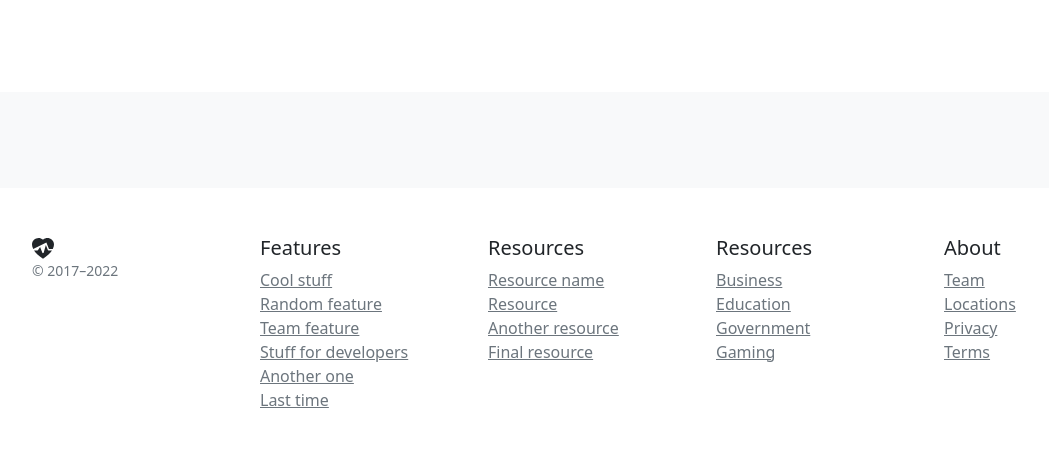
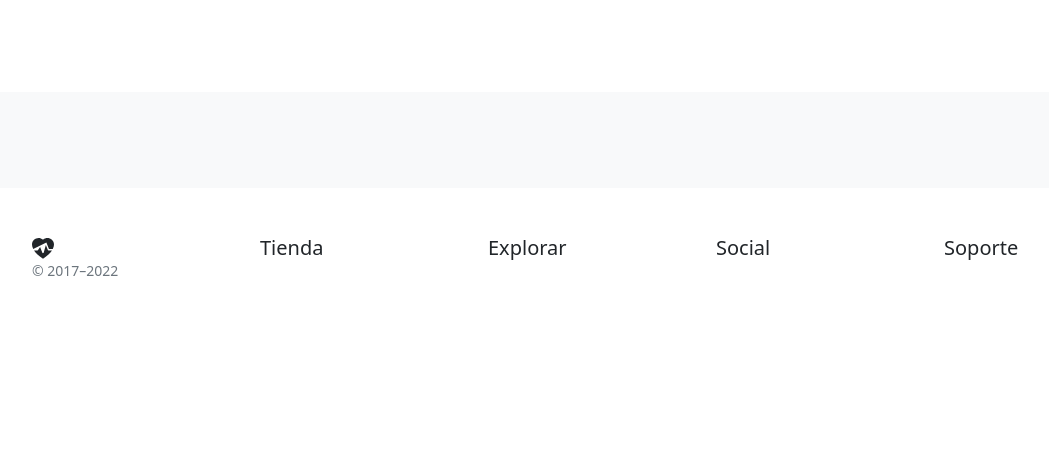
Before and after one commit to JGaston89/veterinaria, a Symfony app: template templates/Home/index.html.twig in a window 1280 px wide. Shown: the part 1124-1600 px from the top of the page, without its empty margins (50-1099 px from the left). After the commit the page ends 1400 px from the top, so only its background shows below. Run offline with Twig, Linux system fonts and the light colour scheme; the template is opened without the code that fills it, so the values that code supplies are empty; some libraries are stand-ins or nearby versions.

Commit message:
Add files via upload

```diff
--- a/templates/Home/index.html.twig
+++ b/templates/Home/index.html.twig
@@ -129,41 +129,41 @@
       <small class="d-block mb-3 text-muted">© 2017–2022</small>
     </div>
     <div class="col-6 col-md">
-      <h5>Features</h5>
+      <h5>Tienda</h5>
       <ul class="list-unstyled text-small">
-        <li><a class="link-secondary" href="#">Cool stuff</a></li>
+        {# <li><a class="link-secondary" href="#">Cool stuff</a></li>
         <li><a class="link-secondary" href="#">Random feature</a></li>
         <li><a class="link-secondary" href="#">Team feature</a></li>
         <li><a class="link-secondary" href="#">Stuff for developers</a></li>
         <li><a class="link-secondary" href="#">Another one</a></li>
-        <li><a class="link-secondary" href="#">Last time</a></li>
+        <li><a class="link-secondary" href="#">Last time</a></li> #}
       </ul>
     </div>
     <div class="col-6 col-md">
-      <h5>Resources</h5>
+      <h5>Explorar</h5>
       <ul class="list-unstyled text-small">
-        <li><a class="link-secondary" href="#">Resource name</a></li>
+        {# <li><a class="link-secondary" href="#">Resource name</a></li>
         <li><a class="link-secondary" href="#">Resource</a></li>
         <li><a class="link-secondary" href="#">Another resource</a></li>
-        <li><a class="link-secondary" href="#">Final resource</a></li>
+        <li><a class="link-secondary" href="#">Final resource</a></li> #}
       </ul>
     </div>
     <div class="col-6 col-md">
-      <h5>Resources</h5>
+      <h5>Social</h5>
       <ul class="list-unstyled text-small">
-        <li><a class="link-secondary" href="#">Business</a></li>
+        {# <li><a class="link-secondary" href="#">Business</a></li>
         <li><a class="link-secondary" href="#">Education</a></li>
         <li><a class="link-secondary" href="#">Government</a></li>
-        <li><a class="link-secondary" href="#">Gaming</a></li>
+        <li><a class="link-secondary" href="#">Gaming</a></li> #}
       </ul>
     </div>
     <div class="col-6 col-md">
-      <h5>About</h5>
+      <h5>Soporte</h5>
       <ul class="list-unstyled text-small">
-        <li><a class="link-secondary" href="#">Team</a></li>
+        {# <li><a class="link-secondary" href="#">Team</a></li>
         <li><a class="link-secondary" href="#">Locations</a></li>
         <li><a class="link-secondary" href="#">Privacy</a></li>
-        <li><a class="link-secondary" href="#">Terms</a></li>
+        <li><a class="link-secondary" href="#">Terms</a></li> #}
       </ul>
     </div>
   </div>
```
